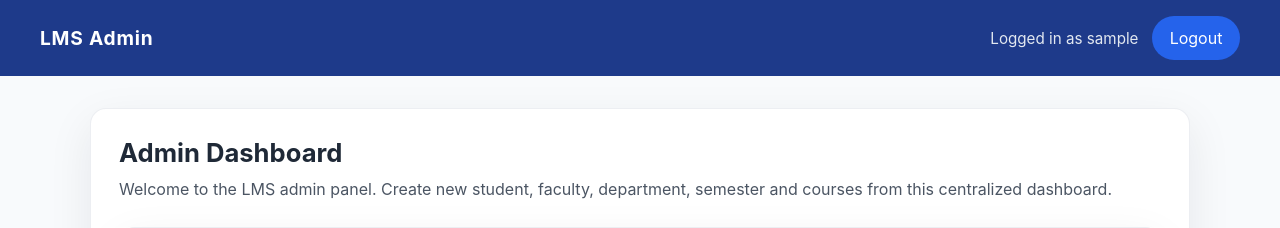
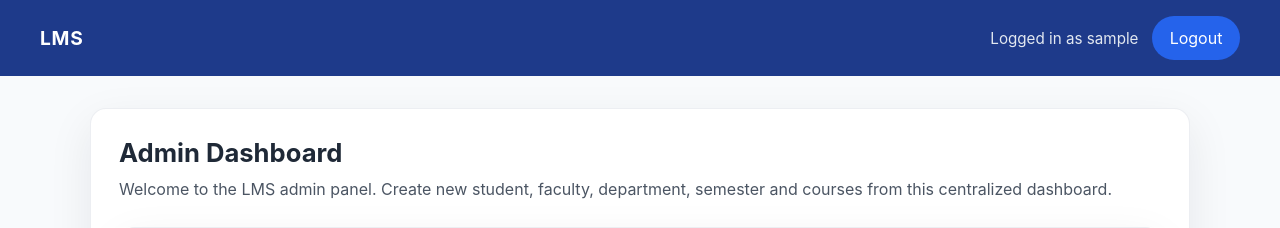
Before and after one commit to msameert/test, a Flask app: page /admin/dashboard in a window 1280 px wide. Shown: the top 228 px of the page. Run offline with Flask 3, Linux system fonts and the light colour scheme; the visitor is signed in with stand-in values (Sample User, id 1).

Commit message:
removed admin

```diff
--- a/templates/base.html
+++ b/templates/base.html
@@ -11,7 +11,7 @@
     <header>
         <div class="header-nav">
             <div class="brand">
-                <span class="app-title">LMS Admin</span>
+                <span class="app-title">LMS</span>
             </div>
             <div class="nav-right">
                 <span class="username">Logged in as {{ session.get('username', 'Guest') }}</span>
```
